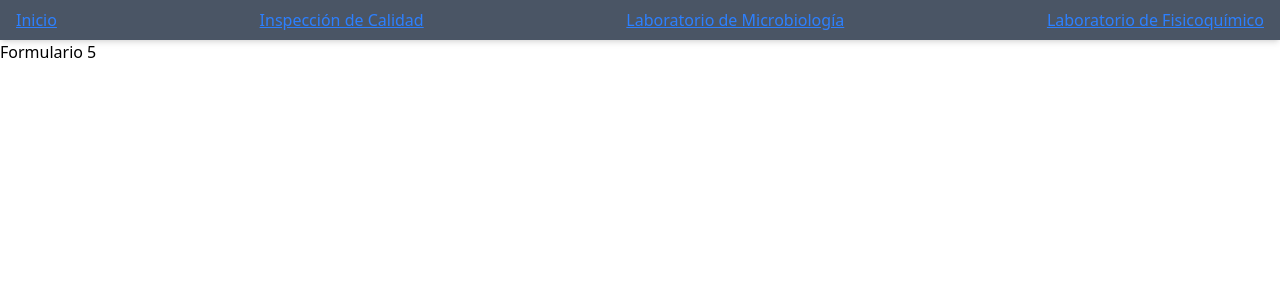
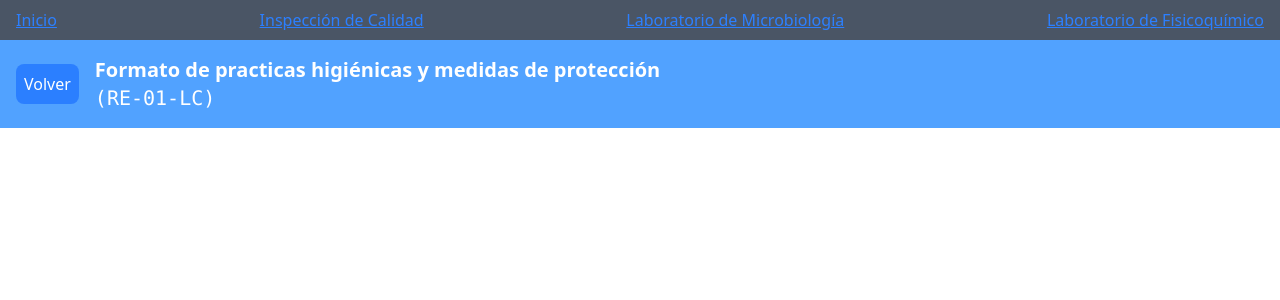
Before and after one commit to chrisladzamach/SCI, a React (Vite) app: page /form5 in a window 1280 px wide. Shown: the top 300 px of the page. Built offline with nearby package versions, Linux system fonts and the light colour scheme.

Commit message:
creada estructura básica de los formularios 4, 5, 6

```diff
--- a/src/pages/IC/IcForm5.tsx
+++ b/src/pages/IC/IcForm5.tsx
@@ -1,6 +1,14 @@
+import { Header } from '../../components/molecules/Header'
+
+interface Options {
+  value: string;
+  label: string;
+}
 
 export const IcForm5 = () => {
   return (
-    <h2>Formulario 5</h2>
+    <div>
+      <Header formCode='(RE-01-LC)' formName='Formato de practicas higiénicas y medidas de protección' href='/icmain' />
+    </div>
   )
 }
--- a/src/pages/IC/IcForm6.tsx
+++ b/src/pages/IC/IcForm6.tsx
@@ -1,6 +1,15 @@
+import { Header } from "../../components/molecules/Header"
+
+interface Options {
+  value: string;
+  label: string;
+}
 
 export const IcForm6 = () => {
   return (
-    <h2>Formulario 6</h2>
+    <div>
+      <Header formCode='(RE-08-LC)' formName='Control de aspersiones ambientales.' href='/icmain' />
+
+    </div>
   )
 }
```
